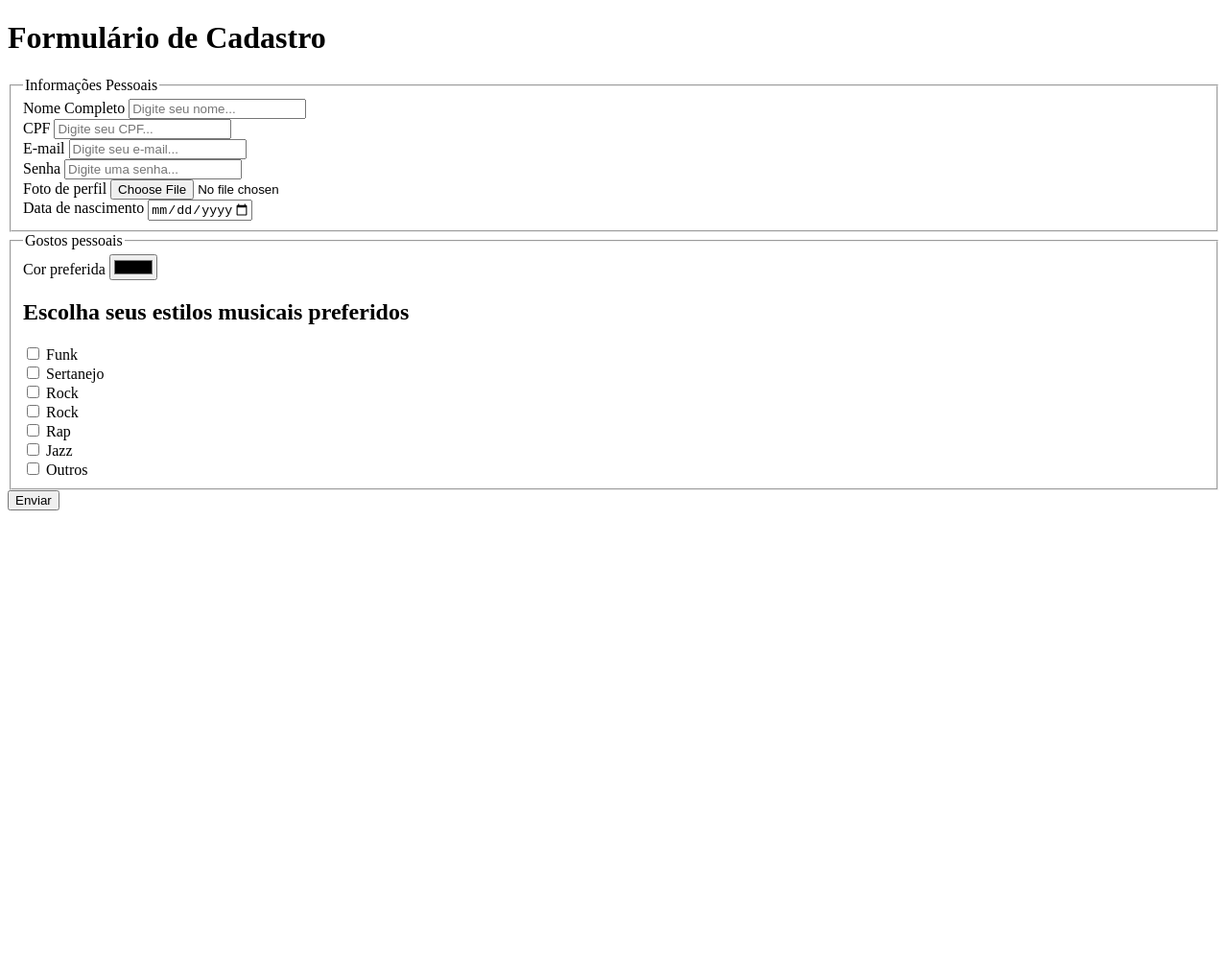
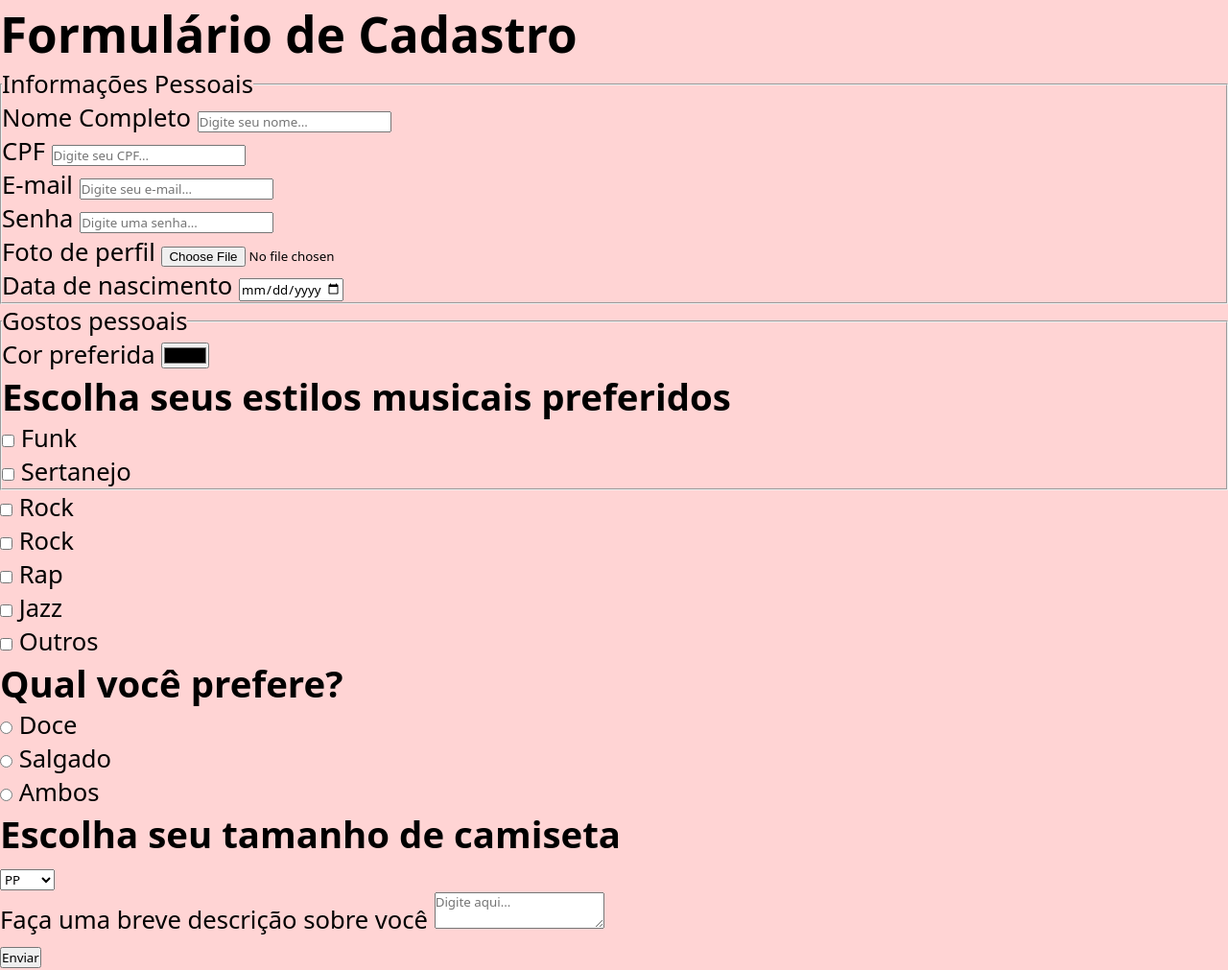
Before and after one commit to annzmtt/formulario, a plain HTML site: page index.html in a window 1280 px wide. Shown: the whole page at 96% size. Before the commit the page ends 800 px from the top, so only its background shows below. Drawn offline with Linux system fonts and the light colour scheme.

Commit message:
inicio do css

```diff
--- a/index.html
+++ b/index.html
@@ -3,10 +3,11 @@
 <head>
     <meta charset="UTF-8">
     <meta name="viewport" content="width=device-width, initial-scale=1.0">
+    <link rel="stylesheet" href="style.css">
     <title>Formulário de Cadastro</title>
 </head>
 <body>
-    <header>
+   <div id="page"> <header>
         <h1>Formulário de Cadastro</h1>
     </header>
 
@@ -49,7 +50,7 @@
                     <input type="color" id="cor">
                 </div>
 
-                <div>
+                <div class="checkbox">
                     <h2>Escolha seus estilos musicais preferidos</h2>
 
                     <div>
@@ -83,11 +84,47 @@
                         <label for="outros">Outros</label>
                     </div>
                 </div>
+
+                <div class="radio">
+                    <h2>Qual você prefere?</h2>
+
+                    <div>
+                        <input type="radio" id="doce" name="gosto">
+                        <label for="doce">Doce</label>
+                    </div>
+                    <div>
+                        <input type="radio" id="salgado" name="gosto">
+                        <label for="salgado">Salgado</label>
+                    </div>
+                    <div>
+                        <input type="radio" id="ambos" name="gosto">
+                        <label for="ambos">Ambos</label>
+                    </div>
+
+                    <div>
+                        <h2>Escolha seu tamanho de camiseta</h2>
+                        <label for="selecione seu tamanho de camiseta"></label>
+                        <select name="tamanho" id="tamanho">
+                            <option value="PP">PP</option>
+                        <option value="P">P</option>
+                        <option value="M">M</option>
+                        <option value="G">G</option>
+                        <option value="GG">GG</option>
+                        <option value="XGG">XGG</option>
+                        <option value="XXGG">XXGG</option>
+                        </select>
+                    </div>
+
+                </div>
+                <div>
+                    <label for="descricao">Faça uma breve descrição sobre você</label>
+                    <textarea name="descricao" id="descricao" placeholder="Digite aqui..."></textarea>
+                </div>
             </fieldset>
 
 
             <button>Enviar</button>
         </form>
-    </main>
+    </main></div>
 </body>
 </html>
--- /dev/null
+++ b/style.css
@@ -0,0 +1,18 @@
+*{
+    margin: 0;
+    padding: 0;
+    box-sizing:border-box ;
+    font-family: system-ui, -apple-system, BlinkMacSystemFont, 'Segoe UI', Roboto, Oxygen, Ubuntu, Cantarell, 'Open Sans', 'Helvetica Neue', sans-serif;
+
+:root{
+    font-size: 62.5%;
+}
+
+body{
+    font-size: 1.6rem;
+    background: rgb(255, 212, 212);
+}
+#page {
+    max-width: 120rem;
+    margin-inline: auto;
+}
```
